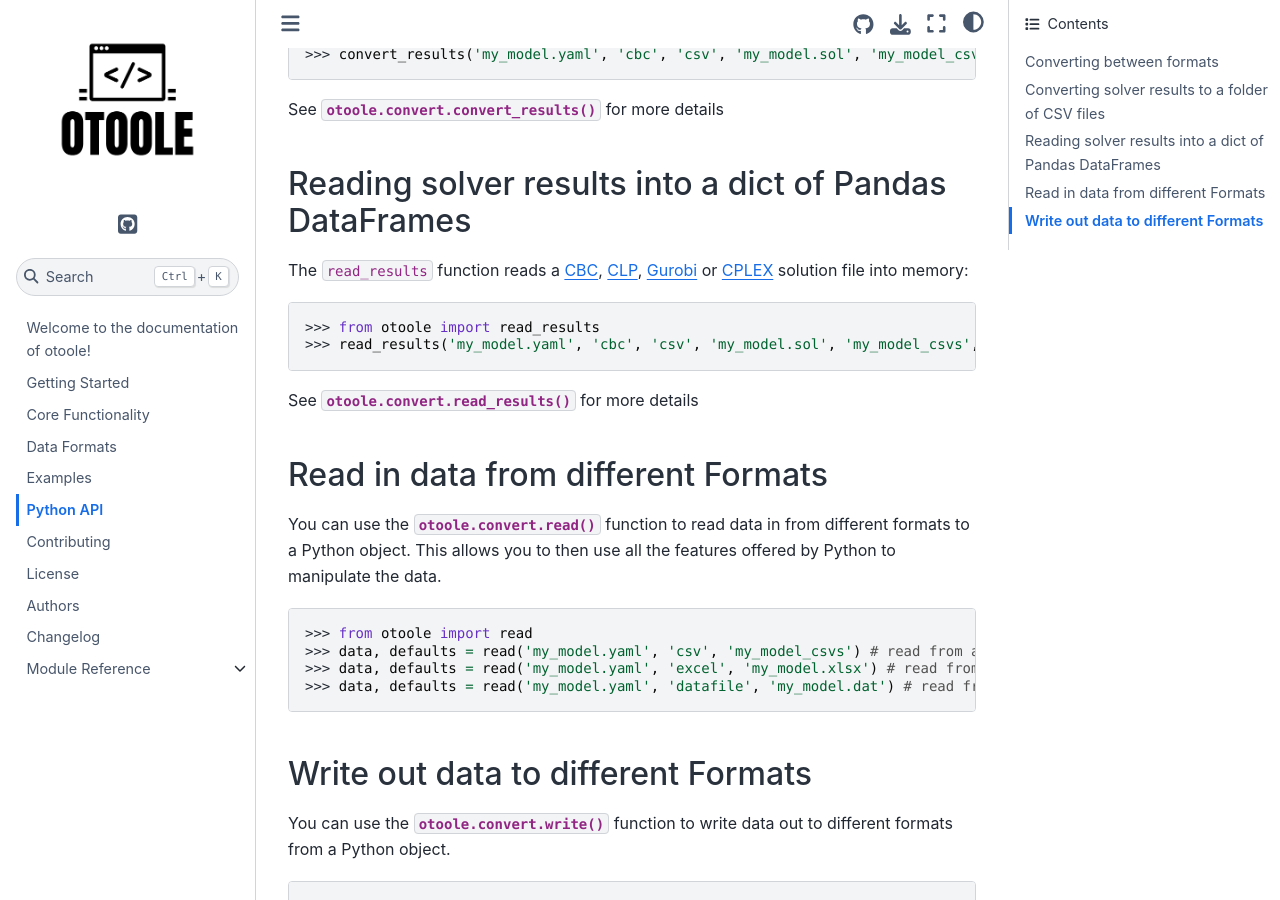
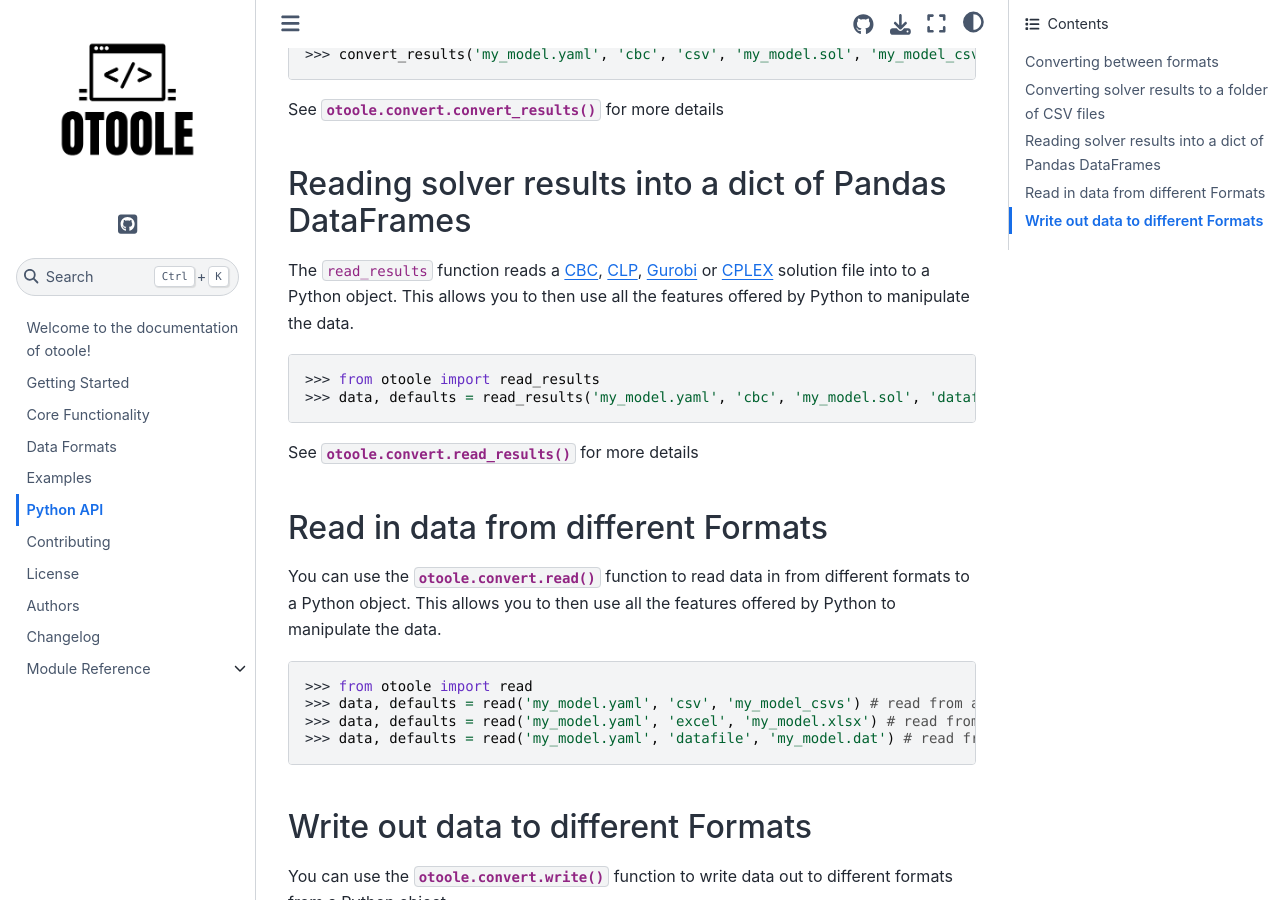
Before and after one commit to OSeMOSYS/otoole, a Sphinx documentation site: the page built from docs/convert.rst, in a window 1280 px wide and 900 px high, scrolled down 739 px. Built offline with Sphinx 7.4.7 and the Sphinx Book theme 1.1.4, drawn with Linux system fonts in a browser that asks for light colours.

Commit message:
fix read_results doc

```diff
--- a/docs/convert.rst
+++ b/docs/convert.rst
@@ -34,11 +34,11 @@ See :func:`otoole.convert.convert_results` for more details
 Reading solver results into a dict of Pandas DataFrames
 -------------------------------------------------------
 
-The ``read_results`` function reads a CBC_, CLP_,
-Gurobi_ or CPLEX_ solution file into memory::
+The ``read_results`` function reads a CBC_, CLP_, Gurobi_ or CPLEX_ solution file into to a Python object.
+This allows you to then use all the features offered by Python to manipulate the data.
 
 >>> from otoole import read_results
->>> read_results('my_model.yaml', 'cbc', 'csv', 'my_model.sol', 'my_model_csvs', 'datafile', 'my_model.dat')
+>>> data, defaults = read_results('my_model.yaml', 'cbc', 'my_model.sol', 'datafile', 'my_model.dat')
 
 See :func:`otoole.convert.read_results` for more details
 
```
